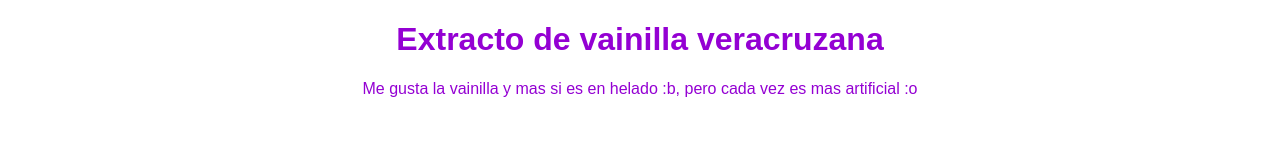
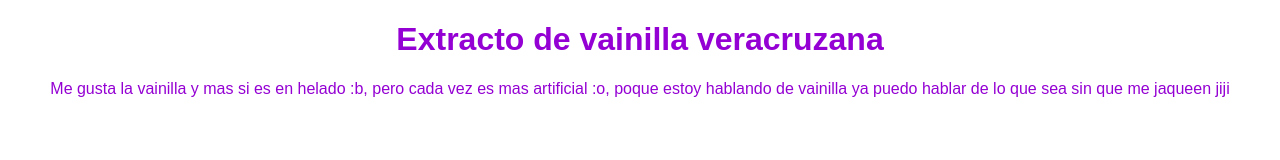
Before and after one commit to Avipez/HyperBlog, a plain HTML site: page articulo1.html in a window 1280 px wide. Drawn offline with Linux system fonts and the light colour scheme.

Commit message:
ya estoy escudado uwu SSH

```diff
--- a/articulo1.html
+++ b/articulo1.html
@@ -10,6 +10,7 @@
     <h1>
         Extracto de vainilla veracruzana
     </h1>
-Me gusta la vainilla y mas si es en helado :b, pero cada vez es mas artificial :o
+Me gusta la vainilla y mas si es en helado :b, pero cada vez es mas artificial :o, poque estoy hablando de vainilla ya puedo hablar
+de lo que sea sin que me jaqueen jiji
 </body>
 </html>
```
